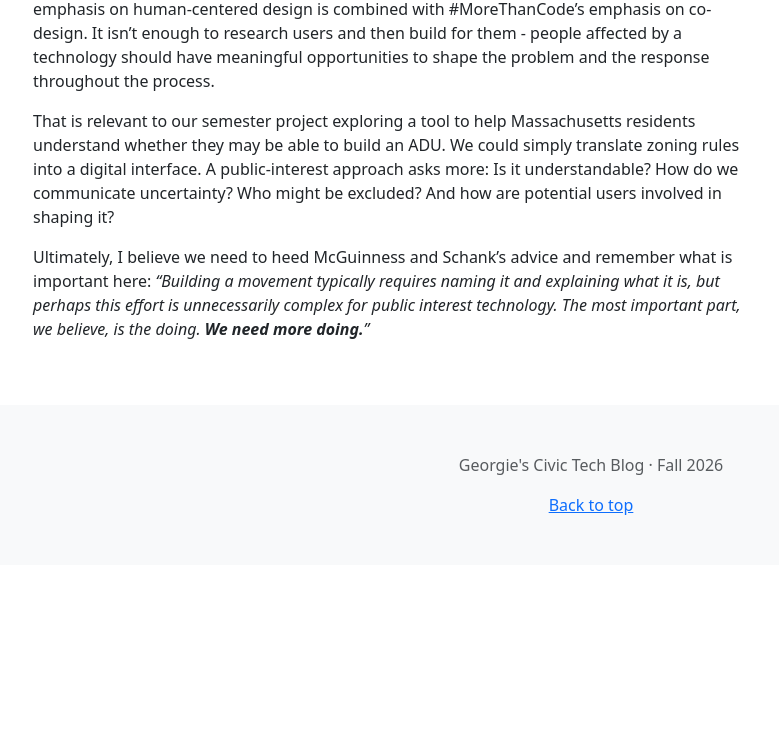
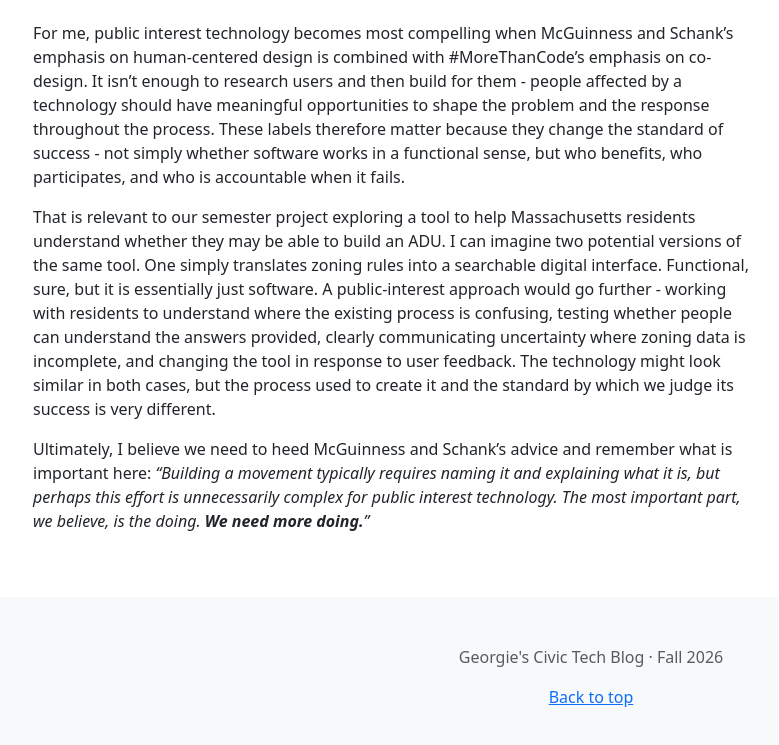
Before and after one commit to georgiecarey15/georgiecarey15.github.io, a plain HTML site: page index.html in a window 1280 px wide. Shown: the part 1735-2480 px from the top of the page, without its empty margins (49-828 px from the left). Before the commit the page ends 2300 px from the top, so only its background shows below. Drawn offline with nearby package versions, Linux system fonts and the light colour scheme.

Commit message:
Add files via upload

```diff
--- a/index.html
+++ b/index.html
@@ -281,7 +281,9 @@
     Rather than requiring particular technologies, public interest technology
     is more about a way of solving public problems: starting with users, using
     data to understand progress, and testing and improving interventions before
-    scaling.
+    scaling. Gov tech, by contrast, can simply mean technology used by government,
+    while social impact tech is broader still - technology intended to produce positive social outcomes,
+    whether or not government or civic participation is involved.
   </p>
   <img
   src="images/week01.png"
@@ -295,16 +297,23 @@
     #MoreThanCode’s emphasis on co-design. It isn’t enough to research users
     and then build for them - people affected by a technology should have
     meaningful opportunities to shape the problem and the response throughout
-    the process.
+    the process. These labels therefore matter because they change the
+    standard of success - not simply whether software works in a functional sense,
+    but who benefits, who participates, and who is accountable when it fails.
   </p>
 
   <p>
     That is relevant to our semester project exploring a tool to help
     Massachusetts residents understand whether they may be able to build an
-    ADU. We could simply translate zoning rules into a digital interface. A
-    public-interest approach asks more: Is it understandable? How do we
-    communicate uncertainty? Who might be excluded? And how are potential users
-    involved in shaping it?
+    ADU. I can imagine two potential versions of the same tool.
+    One simply translates zoning rules into a searchable digital interface.
+    Functional, sure, but it is essentially just software. A public-interest
+    approach would go further - working with residents to understand where the
+    existing process is confusing, testing whether people can understand the
+    answers provided, clearly communicating uncertainty where zoning data is incomplete,
+    and changing the tool in response to user feedback. The technology might look similar
+    in both cases, but the process used to create it and the standard by which we judge
+    its success is very different.
   </p>
 
   <p>
```
